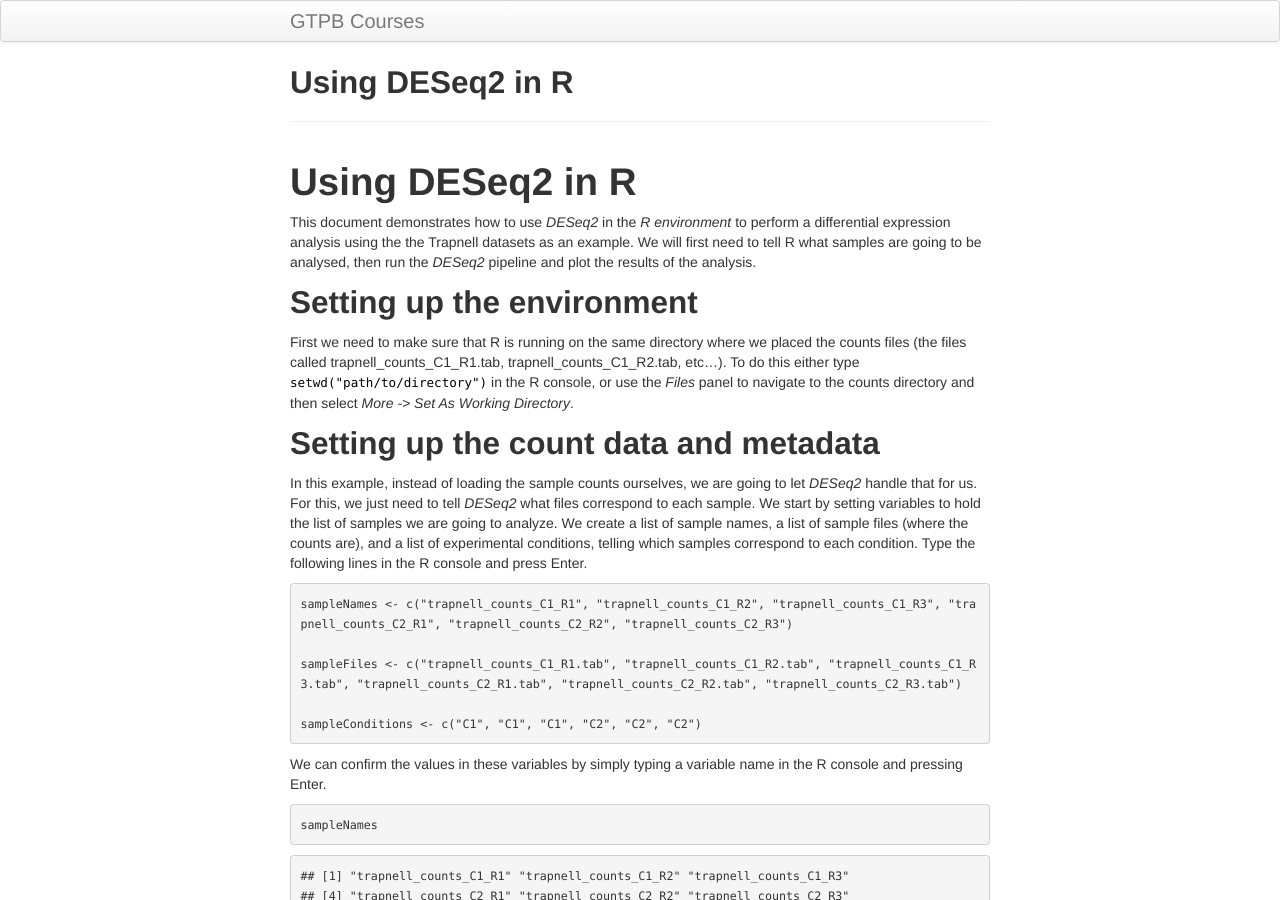
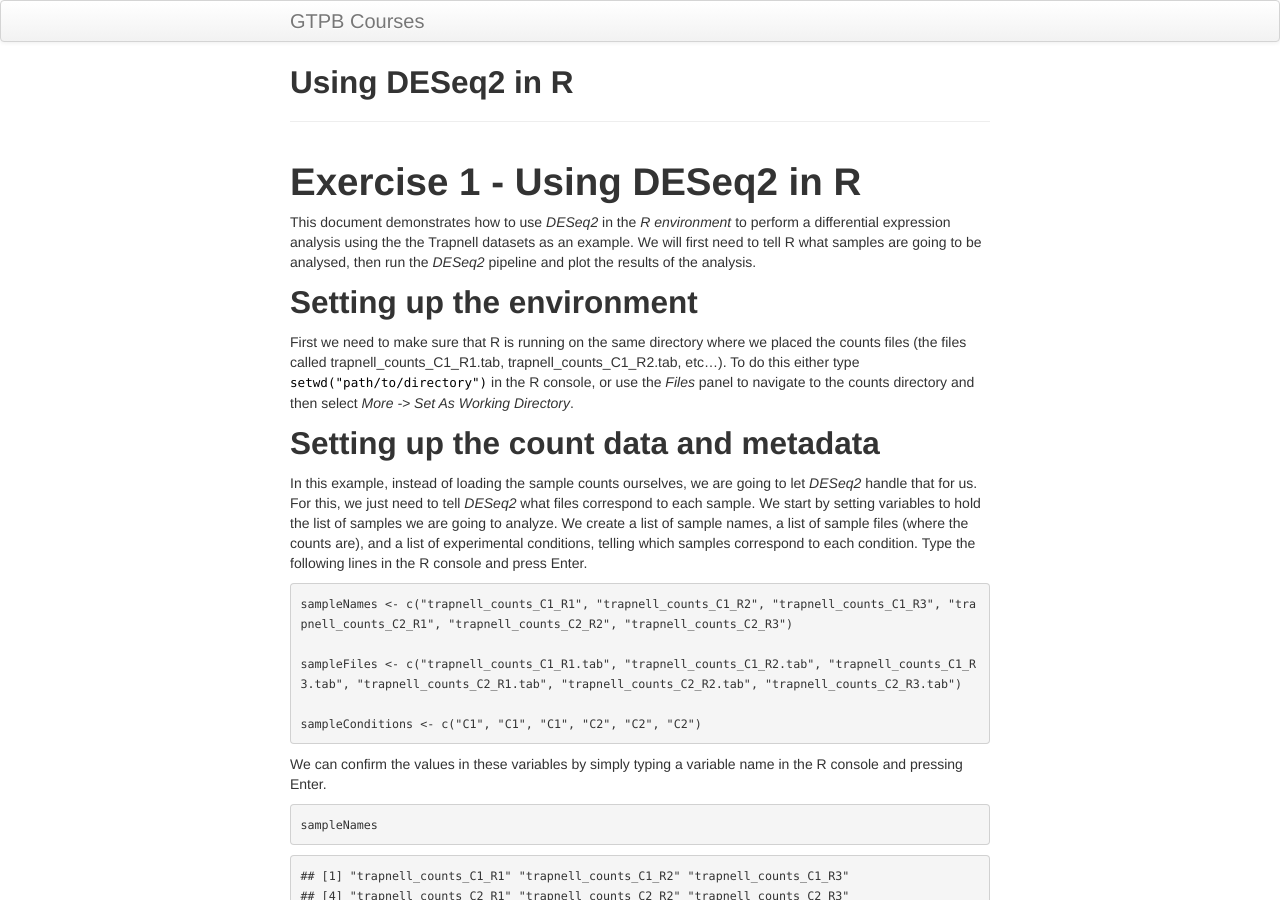
Before and after one commit to GTPB/ADER19F, a Jekyll site: the page built from pages/tutorial1.md, in a window 1280 px wide and 900 px high. Built offline with Jekyll 4.4.1, drawn with Linux system fonts in a browser that asks for light colours; our own code applies the rules of GitHub Pages for plain Markdown files; some of the changed lines change nothing that is shown.

Commit message:
Update tutorial1.md

```diff
--- a/pages/tutorial1.md
+++ b/pages/tutorial1.md
@@ -1,13 +1,9 @@
 ---
-title: "Using DESeq2 in R"
-author: Daniel Neves and Daniel Sobral
-date: "October 10, 2018"
-output:
-  html_document:
-    keep_md: yes
+layout: page
+title: Using DESeq2 in R
 ---
 
-# Using DESeq2 in R
+# Exercise 1 - Using DESeq2 in R
 
 This document demonstrates how to use *DESeq2* in the *R environment* to perform a differential expression analysis using the the Trapnell datasets as an example. We will first need to tell R what samples are going to be analysed, then run the *DESeq2* pipeline and plot the results of the analysis.
 
```
